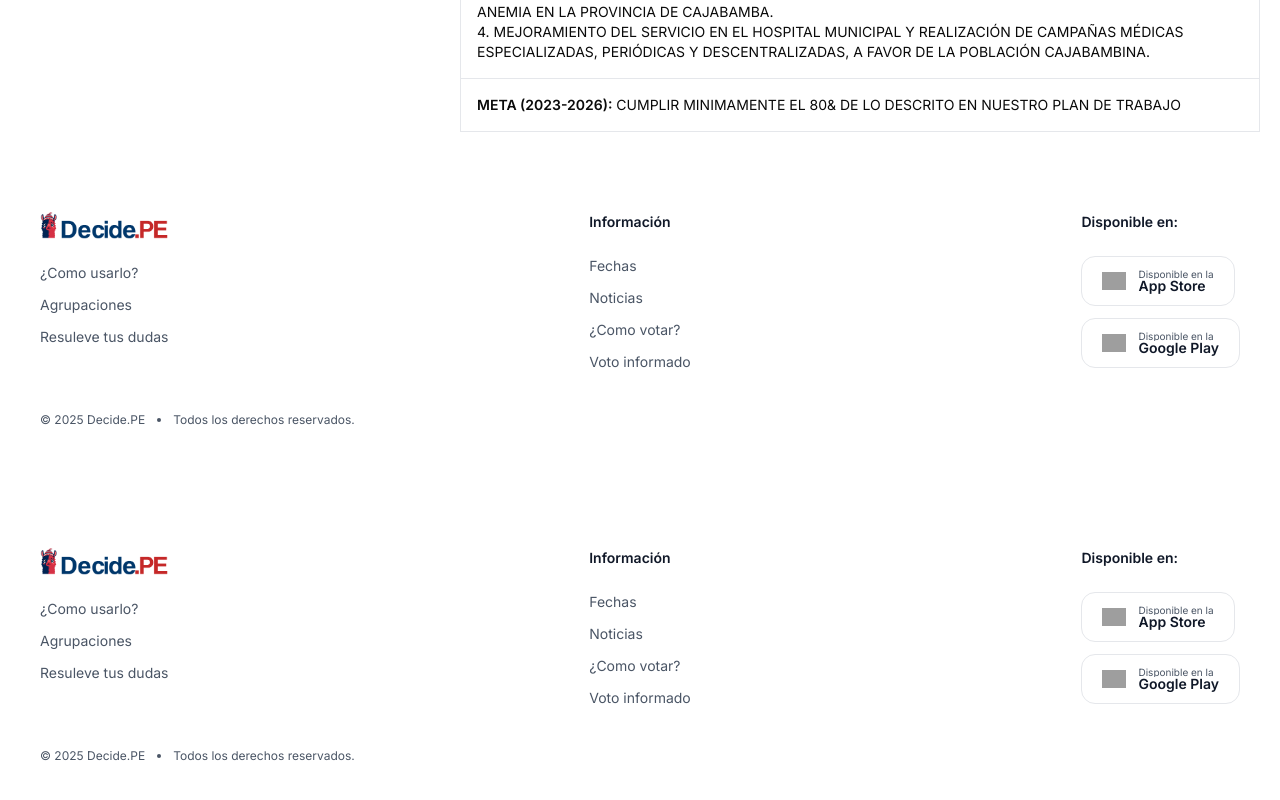
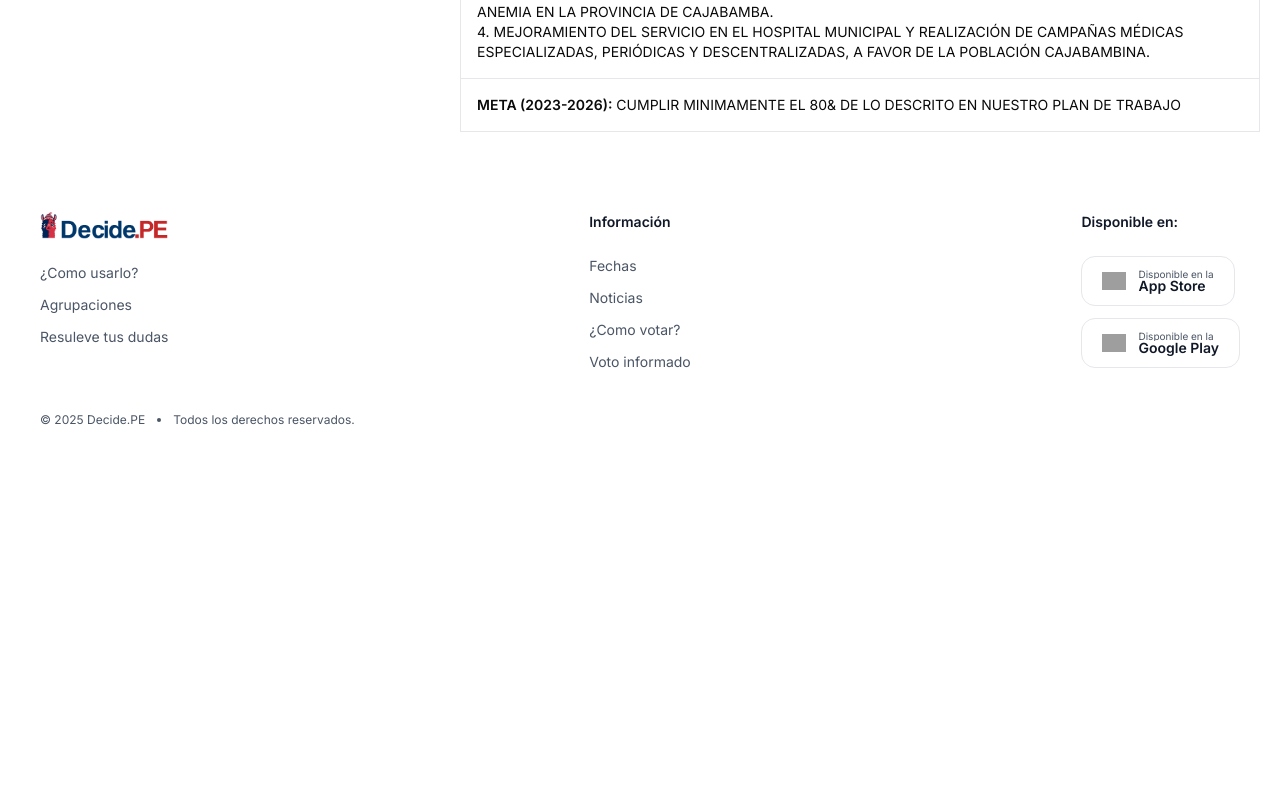
Before and after one commit to danielsanchez18/infovoto.pe, a Next.js app: page /candidato/1 in a window 1280 px wide. Shown: the part 1904-2704 px from the top of the page. After the commit the page ends 2372 px from the top, so only its background shows below. Built offline with nearby package versions, Linux system fonts and the light colour scheme; grey boxes are pictures that could not be loaded.

Commit message:
fix: remove redundant Footer component and adjust max-width in Footer

```diff
--- a/src/app/(tabs)/components/footer/Footer.tsx
+++ b/src/app/(tabs)/components/footer/Footer.tsx
@@ -3,7 +3,7 @@ import React from 'react'
 export const Footer = () => {
     return (
         <footer className="w-full py-10">
-            <div className="w-full max-w-[80rem] mx-auto px-5">
+            <div className="w-full mx-auto px-5">
 
                 <div className="grid grid-cols-2 md:grid-cols-3 gap-y-10 gap-x-5 md:gap-x-10">
 
--- a/src/app/(tabs)/layout.tsx
+++ b/src/app/(tabs)/layout.tsx
@@ -13,9 +13,6 @@ export default function ShopLayout({
         {children}
         <Footer />
       </div>
-      <div className="w-full px-5 mt-10">
-        <Footer />
-      </div>
     </main>
   );
 }
```
